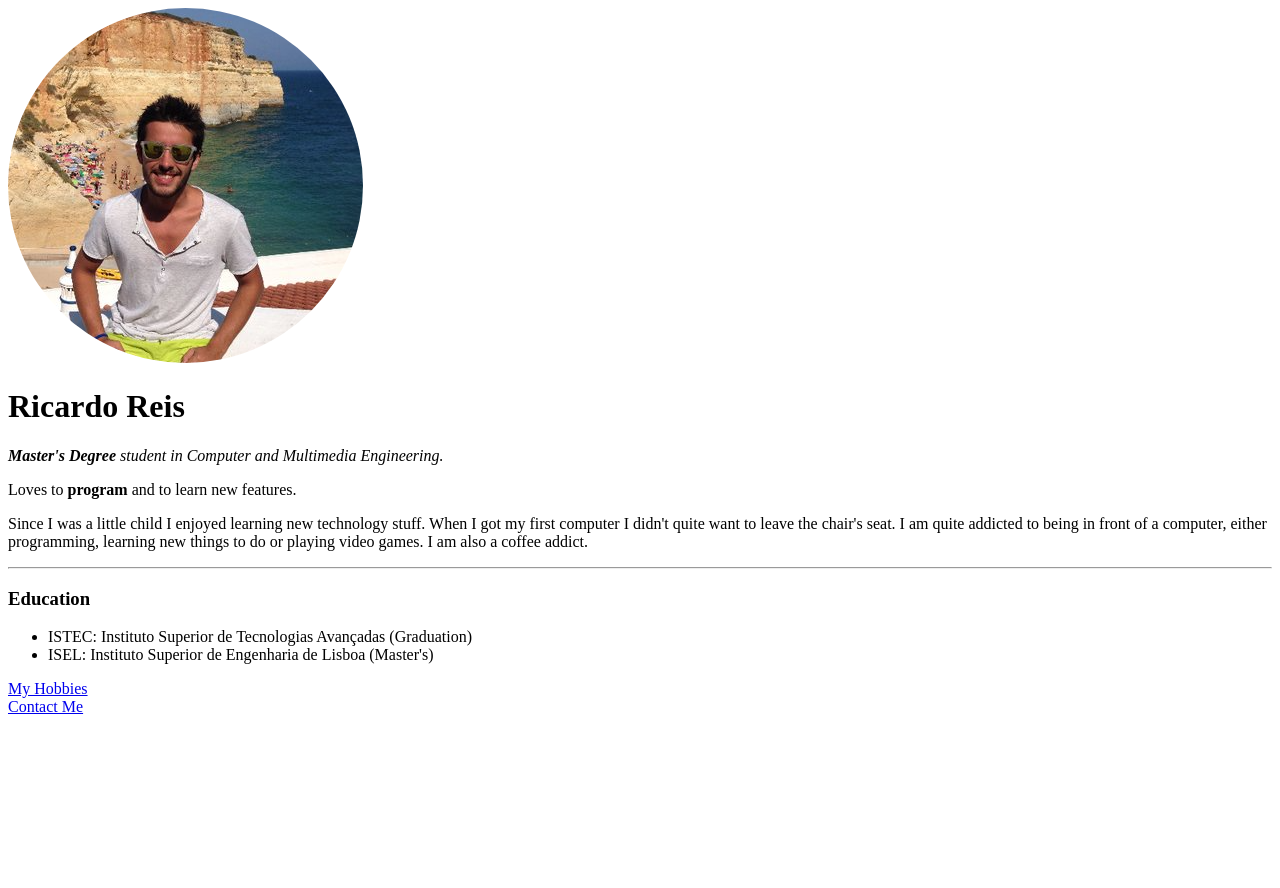
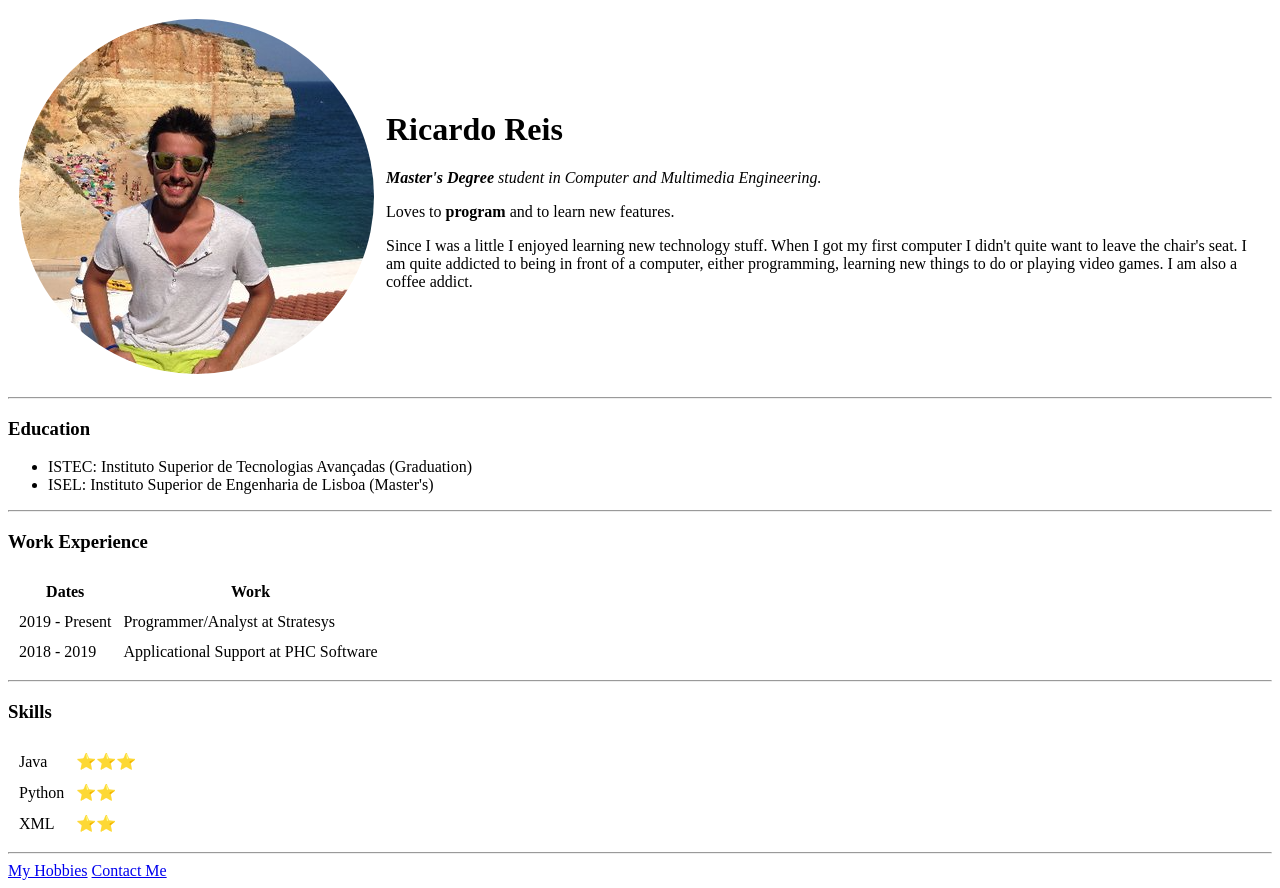
Before and after one commit to rjoreis/CV, a plain HTML site: page index.html in a window 1280 px wide. Before the commit the page ends 800 px from the top, so only its background shows below. Drawn offline with Linux system fonts and the light colour scheme.

Commit message:
second update to files

```diff
--- a/index.html
+++ b/index.html
@@ -7,21 +7,69 @@
 </head>
 
 <body>
-  <img src="images/ricardo.png" alt="ricardo profile picture">
-  <h1>Ricardo Reis</h1>
-  <p><em><strong>Master's Degree</strong> student in Computer and Multimedia Engineering.</em></p>
-  <p>Loves to <strong>program</strong> and to learn new features.</p>
-  <p>Since I was a little child I enjoyed learning new technology stuff. When I got my first computer I didn't quite want to leave the chair's seat.
-    I am quite addicted to being in front of a computer, either programming, learning new things to do or playing video games.
-    I am also a coffee addict.</p>
+  <table cellspacing="10px">
+    <tr>
+      <td><img src="images/ricardo.png" alt="ricardo profile picture"></td>
+      <td><h1>Ricardo Reis</h1>
+      <p><em><strong>Master's Degree</strong> student in Computer and Multimedia Engineering.</em></p>
+      <p>Loves to <strong>program</strong> and to learn new features.</p>
+      <p>Since I was a little I enjoyed learning new technology stuff. When I got my first computer I didn't quite want to leave the chair's seat.
+        I am quite addicted to being in front of a computer, either programming, learning new things to do or playing video games.
+        I am also a coffee addict.</p></td>
+    </tr>
+  </table>
+
+
   <hr>
   <h3>Education</h3>
   <ul>
     <li>ISTEC: Instituto Superior de Tecnologias Avançadas (Graduation)</li>
     <li>ISEL: Instituto Superior de Engenharia de Lisboa (Master's)</li>
   </ul>
+  <hr>
+  <h3>Work Experience</h3>
+<table cellspacing="10px">
+  <thead>
+    <tr>
+      <th>Dates</th>
+      <th>Work</th>
+    </tr>
+  </thead>
+  <tbody>
+    <tr>
+      <td>2019 - Present</td>
+      <td>Programmer/Analyst at Stratesys</td>
+    </tr>
+    <tr>
+      <td>2018 - 2019</td>
+      <td>Applicational Support at PHC Software</td>
+    </tr>
+  </tbody>
+  <tfoot>
+
+  </tfoot>
+</table>
+<hr>
+
+<h3>Skills</h3>
+
+      <table cellspacing="10px">
+        <tr>
+          <td>Java</td>
+          <td>⭐️⭐️⭐️</td>
+        </tr>
+        <tr>
+          <td>Python</td>
+          <td>⭐️⭐️</td>
+        </tr>
+        <tr>
+          <td>XML</td>
+          <td>⭐️⭐️</td>
+        </tr>
+      </table>
+
+  <hr>
   <a href="hobbies.html">My Hobbies</a>
-  <br>
   <a href="contact.html">Contact Me</a>
 </body>
 </html>
```
Also changed, not shown: contact.html (+15 -4 lines), inputs.html (added, +18 -0 lines), 1 other file.
